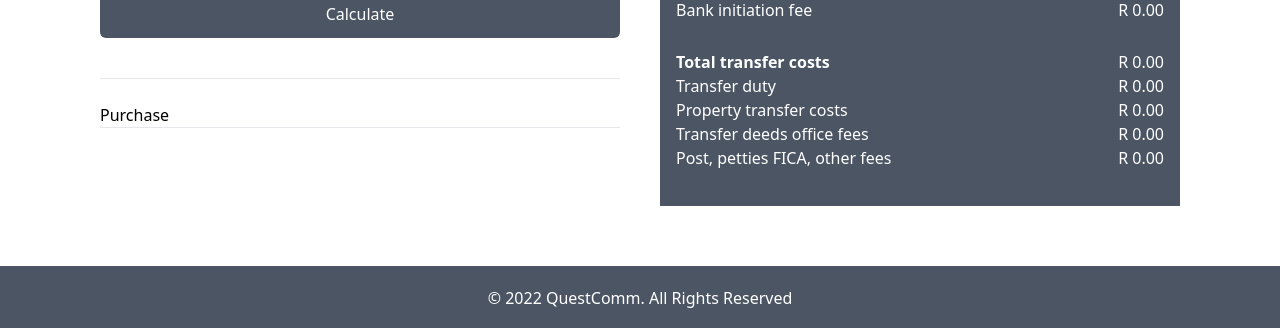
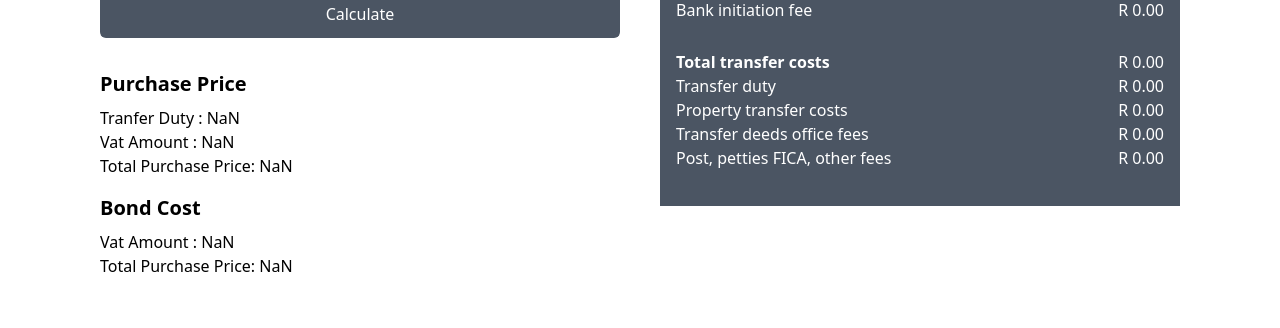
Before and after one commit to wandumi/BondCalculator, a Vue app: page / in a window 1280 px wide. Shown: the part 474-802 px from the top of the page. Built offline with nearby package versions, Linux system fonts and the light colour scheme; no server answers.

Commit message:
calculations working with the API

```diff
--- a/src/components/BondCalculator/CalculatorForm.vue
+++ b/src/components/BondCalculator/CalculatorForm.vue
@@ -89,15 +89,18 @@
 				</div>
 			</form>
 		</div>
-		<div class="mt-10">
-			<p>{{ bond }}</p>
-			<hr />
-			<br />
-
-			<span> Purchase </span>
-			<p>{{ purchase }}</p>
-			<hr />
-			<br />
+		<div class="mt-8">
+			<div class="mb-4">
+				<h3 class="text-xl text-black font-bold pb-2">Purchase Price</h3>
+				<p>Tranfer Duty : {{ transferDuty }}</p>
+				<p>Vat Amount : {{ totalVatPurchase }}</p>
+				<p>Total Purchase Price: {{ totalTransferCost }}</p>
+			</div>
+			<div>
+				<h3 class="text-xl text-black font-bold pb-2">Bond Cost</h3>
+				<p>Vat Amount : {{ totalVatBond }}</p>
+				<p>Total Purchase Price: {{ totalBondCost }}</p>
+			</div>
 		</div>
 	</div>
 </template>
@@ -109,11 +112,20 @@
 	export default {
 		name: "CalculatorForm",
 		created() {
+			// defaultSettings
+			axios
+				.get("http://127.0.0.1:8000/api/default_settings")
+				.then((response) => {
+					this.defaultData = response.data.data;
+				})
+				.catch((errors) => {
+					console.log("There was and error" + errors);
+				});
 			// bondSettings
 			axios
 				.get("http://127.0.0.1:8000/api/bond_settings")
 				.then((response) => {
-					this.bond = response.data.data;
+					this.bondData = response.data.data;
 				})
 				.catch((errors) => {
 					console.log("There was and error" + errors);
@@ -121,9 +133,9 @@
 
 			// purchaseSettings
 			axios
-				.get("http://127.0.0.1:8000/api/purchase_price_settings")
+				.get("http://127.0.0.1:8000/api/purchase_settings")
 				.then((response) => {
-					this.purchase = response.data.data;
+					this.purchaseData = response.data.data;
 				})
 				.catch((errors) => {
 					console.log("There was and error" + errors);
@@ -135,36 +147,36 @@
 
 		data() {
 			return {
-				bond: "",
-				purchase: "",
+				bondData: "",
+				purchaseData: "",
+				defaultData: "",
 				bondForm: {
 					purchase_price: "",
 					bond_amount: "",
 					interest_rate: "",
 				},
 
-				vat_amount: 15,
-				start_amount: 0,
-				end_amount: 0,
+				// default settings
+				defaultSettings: {
+					vat_amount: 0,
+					deeds_office: 0,
+					tarrif_fee: 0,
+					post_petties: 0,
+					search_fee: 0,
+				},
 
 				// Specific to the entity transfer cost
 				bondSettings: {
-					deeds_office: 0,
-					tarif_fee: 0,
-					search_fee: 0,
-					korbitec_gen_fee: 1200,
-					post_petties: 0,
-					rate_application: 0,
+					electronic_ins_fee: 0,
+					korbitec_gen_fee: 0,
 				},
 
 				// Specific to the entity bond cost
 				purchaseSettings: {
-					tarrif_fee: 0,
-					post_petties: 0,
-					search_fee: 0,
-					deeds_office: 0,
-					korbitec_gen_fee: 1200,
-					electronic_fee: 0,
+					start_amount: 0,
+					end_amount: 0,
+					rate_applications: 0,
+					korbitec_gen_fee: 0,
 				},
 			};
 		},
@@ -190,103 +202,242 @@
 		},
 		methods: {},
 		computed: {
-			// settings
-			setSettings() {},
+			// set default
+			setDefault() {
+				for (let i = 0; i < this.defaultData.length; i++) {
+					let deeds_office = this.defaultData[i].deeds_office;
+					let search_fee = this.defaultData[i].search_fee;
+					let tarrif_fee = this.defaultData[i].tarrif_fee;
+					let post_petties = this.defaultData[i].post_petties;
+
+					// set the values
+					this.defaultSettings.vat_amount = vat_amount;
+					this.defaultSettings.deeds_office = deeds_office;
+					this.defaultSettings.search_fee = search_fee;
+					this.defaultSettings.tarrif_fee = tarrif_fee;
+					this.defaultSettings.post_petties = post_petties;
+				}
+			},
+
 			// set bond
 			setBondSettings() {
 				// console.log(Array.isArray(this.bond));
-				for (let i = 0; i < this.bond.length; i++) {
-					const element = this.bond[i].post_petties;
-					let post_petties = this.bond[i].post_petties;
-					let search_fee = this.bond[i].search_fee;
-					let rates_application = this.bond[i].rates_application;
+				for (let i = 0; i < this.bondData.length; i++) {
+					const element = this.bondData[i].electronic_ins_fee;
+					// set a variables
+					let electronic_ins_fee = this.bondData[i].electronic_ins_fee;
+					let korbitec_gen_fee = this.bondData[i].korbitec_gen_fee;
 
-					this.bondSettings.post_petties = post_petties;
-					this.bondSettings.search_fee = search_fee;
-					this.bondSettings.rates_application = rates_application;
+					// pass variables
+					this.bondSettings.electronic_ins_fee = electronic_ins_fee;
+					this.bondSettings.korbitec_gen_fee = korbitec_gen_fee;
 				}
 			},
 
 			// set purchase
 			setPurchaseSettings() {
 				// console.log(Array.isArray(this.bond));
-				for (let i = 0; i < this.purchase.length; i++) {
-					const element = this.purchase[i].Tarrif_fee;
-					console.log("tarrif fee " + element);
+				for (let i = 0; i < this.purchaseData.length; i++) {
+					const element = this.purchaseData[i].start_amount;
 
-					let start_amount = this.purchase[i].Start_amount;
-					let end_amount = this.purchase[i].End_amount;
-					let tarrif_fee = this.purchase[i].Tarrif_fee;
-					let deeds_office = this.purchase[i].Deeds_office;
+					let start_amount = this.purchaseData[i].start_amount;
+					let end_amount = this.purchaseData[i].end_amount;
+					let rate_applications = this.purchaseData[i].rate_applications;
+					let korbitec_gen_fee = this.purchaseData[i].korbitec_gen_fee;
 
 					this.purchaseSettings.start_amount = start_amount;
 					this.purchaseSettings.end_amount = end_amount;
-					this.purchaseSettings.tarrif_fee = tarrif_fee;
-					this.purchaseSettings.deeds_office = deeds_office;
+					this.purchaseSettings.rate_applications = rate_applications;
+					this.purchaseSettings.korbitec_gen_fee = korbitec_gen_fee;
 				}
 			},
 
 			// Transfer Calculations
 			transferDuty() {
+				let vat;
+
+				for (let i = 0; i < this.defaultData.length; i++) {
+					const element = this.defaultData[i];
+					vat = element.vat_amount;
+				}
+
+				// console.log("the vat amount is " + vat);
 				// const =((A6-1250000)*0,06)+10500
 				const transferDuty =
-					parseInt((this.bondForm.purchase_price - 1250000) * 0.06) + 10500;
+					parseInt((this.bondForm.purchase_price - 1250000) * vat) + 10500;
 
 				return transferDuty;
 			},
 
-			vatCalculations() {
-				const transfer_cost_vat =
-					this.transferCost.tarif_fee +
-					this.transferCost.search_fee +
-					this.transferCost.korbitec_gen_fee +
-					this.transferCost.post_petties;
+			totalVatPurchase() {
+				// values
+				let vat = 15;
+				let tarrif_fee;
+				let search_fee;
+				let korbitec_gen_fee = 400;
+				let post_petties;
+
+				// default values
+				for (let i = 0; i < this.defaultData.length; i++) {
+					const element = this.defaultData[i];
+
+					// vat = element.vat_amount;
+					tarrif_fee = element.tarrif_fee;
+					search_fee = element.search_fee;
+					post_petties = element.post_petties;
+				}
+
+				let flotTarrif = parseFloat(tarrif_fee);
+				let flotsearch = parseFloat(search_fee);
+				let flotkorbitec = parseFloat(korbitec_gen_fee);
+				let flotpost = parseFloat(post_petties);
+
+				const totalCost = flotTarrif + flotsearch + flotkorbitec + flotpost;
+
+				// return totalCost;
+				return Number((totalCost * vat) / 100);
+			},
+
+			totalTransferCost() {
+				// values
+				let vat = 15;
+				let tarrif_fee;
+				let search_fee;
+				let post_petties;
+				let korbitec_gen_fee;
+				let rate_application;
+				let deeds_office;
+
+				// default values
+				for (let i = 0; i < this.defaultData.length; i++) {
+					const element = this.defaultData[i];
+
+					// vat = element.vat_amount;
+					tarrif_fee = element.tarrif_fee;
+					search_fee = element.search_fee;
+					post_petties = element.post_petties;
+					deeds_office = element.deeds_office;
+				}
+
+				// purchase values
+				for (let i = 0; i < this.purchaseData.length; i++) {
+					const element = this.purchaseData[i];
+
+					korbitec_gen_fee = element.korbitec_gen_fee;
+					rate_application = element.rate_applications;
+				}
+
+				let flottarrif = parseFloat(tarrif_fee);
+				let flotsearch = parseFloat(search_fee);
+				let flotkorbitec = parseFloat(korbitec_gen_fee);
+				let flotpost = parseFloat(post_petties);
+				let flotrate = parseFloat(rate_application);
+				let flotdeeds = parseFloat(deeds_office);
+
+				const total =
+					flottarrif +
+					flotsearch +
+					flotkorbitec +
+					flotpost +
+					flotrate +
+					flotdeeds;
+
+				return this.totalVatPurchase + this.transferDuty + total;
+			},
+
+			// bond Vat
+			totalVatBond() {
+				// values
+				let vat = 15;
+				let tarrif_fee;
+				let search_fee;
+				let korbitec_gen_fee;
+				let electronic_ins_fee;
+				let post_petties;
+
+				// default values
+				for (let i = 0; i < this.defaultData.length; i++) {
+					const element = this.defaultData[i];
+
+					// vat = element.vat_amount;
+					tarrif_fee = element.tarrif_fee;
+					search_fee = element.search_fee;
+					post_petties = element.post_petties;
+					electronic_ins_fee = element.electronic_ins_fee;
+				}
+
+				// bond values
+				for (let i = 0; i < this.bondData.length; i++) {
+					const element = this.bondData[i];
+
+					// vat = element.vat_amount;
+					korbitec_gen_fee = element.korbitec_gen_fee;
+					electronic_ins_fee = element.electronic_ins_fee;
+				}
+
+				let flotTarrif = parseFloat(tarrif_fee);
+				let flotsearch = parseFloat(search_fee);
+				let flotpost = parseFloat(post_petties);
+				let flotkorbitec = parseFloat(korbitec_gen_fee);
+				let flotelectronic = parseFloat(electronic_ins_fee);
+
+				const bondVatTotal =
+					flotTarrif + flotsearch + flotkorbitec + flotpost + flotelectronic;
+
+				return (bondVatTotal * vat) / 100;
+
 				// return transfer_cost_vat;
 				return parseFloat((transfer_cost_vat * this.vat_amount) / 100);
 			},
 
-			totalTransferCost() {
-				return (
-					this.transferDuty +
-					this.vatCalculations +
-					this.transferCost.tarif_fee +
-					this.transferCost.deeds_office +
-					this.transferCost.search_fee +
-					this.transferCost.korbitec_gen_fee +
-					this.transferCost.post_petties +
-					this.transferCost.rate_application
-				);
-			},
+			// Total for Bond Cost
+			totalBondCost() {
+				// values
+				let vat = 15;
+				let tarrif_fee;
+				let search_fee;
+				let post_petties;
+				let deeds_office;
+				let korbitec_gen_fee;
+				let electronic_ins_fee;
 
-			// Bond Caculations
-			bondDuty() {
-				// const =((A6-1250000)*0,06)+10500
-				const transferDuty =
-					parseInt((this.bondForm.purchase_price - 1250000) * 0.06) + 10500;
+				// default values
+				for (let i = 0; i < this.defaultData.length; i++) {
+					const element = this.defaultData[i];
 
-				return transferDuty;
-			},
+					// vat = element.vat_amount;
+					tarrif_fee = element.tarrif_fee;
+					search_fee = element.search_fee;
+					post_petties = element.post_petties;
+					deeds_office = element.deeds_office;
+				}
 
-			vatBondCalculations() {
-				const transfer_cost_vat =
-					this.bondCost.tarif_fee +
-					this.bondCost.search_fee +
-					this.bondCost.korbitec_gen_fee +
-					this.bondCost.electronic_fee +
-					this.bondCost.post_petties;
+				// bond values
+				for (let i = 0; i < this.bondData.length; i++) {
+					const element = this.bondData[i];
+
+					korbitec_gen_fee = element.korbitec_gen_fee;
+					electronic_ins_fee = element.electronic_ins_fee;
+				}
+
+				let flottarrif = parseFloat(tarrif_fee);
+				let flotsearch = parseFloat(search_fee);
+				let flotpost = parseFloat(post_petties);
+				let flotdeeds = parseFloat(deeds_office);
+				let flotkorbitec = parseFloat(korbitec_gen_fee);
+				let flotelectronic = parseFloat(electronic_ins_fee);
+
+				const bondCost =
+					this.totalVatBond +
+					flottarrif +
+					flotsearch +
+					flotpost +
+					flotdeeds +
+					flotkorbitec +
+					flotelectronic;
+
 				// return transfer_cost_vat;
-				return parseFloat((transfer_cost_vat * this.vat_amount) / 100);
-			},
-			totalBondCost() {
-				return (
-					this.vatBondCalculations +
-					this.bondCost.tarif_fee +
-					this.bondCost.search_fee +
-					this.bondCost.korbitec_gen_fee +
-					this.bondCost.post_petties +
-					this.bondCost.deeds_office +
-					this.bondCost.electronic_fee
-				);
+				return bondCost;
 			},
 		},
 	};
--- a/src/components/Settings/DefaultSettings.vue
+++ b/src/components/Settings/DefaultSettings.vue
@@ -114,7 +114,88 @@
 				</div>
 				<div>
 					<form @submit.prevent="onSubmit">
+						<div class="mb-7">
+							<p v-if="$v.$anyError" class="errorMessage">
+								Please fill out the required fields
+							</p>
+						</div>
 						<div class="grid grid-cols-1 gap-4">
+							<!-- Vat Amount -->
+							<label class="block">
+								<span class="text-gray-700">Vat Amount</span>
+								<input
+									type="text"
+									class="mt-1 block w-full rounded-md bg-gray-100 border-transparent focus:border-gray-500 focus:bg-white focus:ring-0"
+									placeholder="Please enter deed office fee"
+									v-model.number="defaultSettings.vat_amount"
+									v-model.trim="$v.defaultSettings.vat_amount.$model"
+									@blur="$v.defaultSettings.vat_amount.$touch()"
+									:class="{ error: $v.defaultSettings.vat_amount.$error }"
+								/>
+								<div v-if="$v.defaultSettings.vat_amount.$error">
+									<p
+										class="text-red-600 text-sm p-2 rounded-md"
+										v-if="!$v.defaultSettings.vat_amount.required"
+									>
+										Please enter the Vat Amount Fee
+									</p>
+
+									<p
+										class="text-red-600 text-sm p-2 rounded-md"
+										v-if="!$v.defaultSettings.vat_amount.minLength"
+									>
+										Name must have at least
+										{{ $v.defaultSettings.vat_amount.$params.minLength.min }}
+										numbers.
+									</p>
+
+									<p
+										class="text-red-600 text-sm p-2 rounded-md"
+										v-show="!$v.defaultSettings.vat_amount.numeric"
+									>
+										It only accepts numbers
+									</p>
+								</div>
+							</label>
+
+							<!-- Search Amount -->
+							<label class="block">
+								<span class="text-gray-700">Search Fee</span>
+								<input
+									type="text"
+									class="mt-1 block w-full rounded-md bg-gray-100 border-transparent focus:border-gray-500 focus:bg-white focus:ring-0"
+									placeholder="Please enter deed office fee"
+									v-model.number="defaultSettings.search_fee"
+									v-model.trim="$v.defaultSettings.search_fee.$model"
+									@blur="$v.defaultSettings.search_fee.$touch()"
+									:class="{ error: $v.defaultSettings.search_fee.$error }"
+								/>
+								<div v-if="$v.defaultSettings.search_fee.$error">
+									<p
+										class="text-red-600 text-sm p-2 rounded-md"
+										v-if="!$v.defaultSettings.search_fee.required"
+									>
+										Please enter the Search Fee
+									</p>
+
+									<p
+										class="text-red-600 text-sm p-2 rounded-md"
+										v-if="!$v.defaultSettings.search_fee.minLength"
+									>
+										Name must have at least
+										{{ $v.defaultSettings.search_fee.$params.minLength.min }}
+										numbers.
+									</p>
+
+									<p
+										class="text-red-600 text-sm p-2 rounded-md"
+										v-show="!$v.defaultSettings.search_fee.numeric"
+									>
+										It only accepts numbers
+									</p>
+								</div>
+							</label>
+
 							<!-- Deeds Office -->
 							<label class="block">
 								<span class="text-gray-700">Deeds Office</span>
@@ -147,6 +228,44 @@
 									<p
 										class="text-red-600 text-sm p-2 rounded-md"
 										v-show="!$v.defaultSettings.deeds_office.numeric"
+									>
+										It only accepts numbers
+									</p>
+								</div>
+							</label>
+
+							<!-- Post Petties -->
+							<label class="block">
+								<span class="text-gray-700">Post Petties</span>
+								<input
+									type="text"
+									class="mt-1 block w-full rounded-md bg-gray-100 border-transparent focus:border-gray-500 focus:bg-white focus:ring-0"
+									placeholder="Please enter deed office fee"
+									v-model.number="defaultSettings.post_petties"
+									v-model.trim="$v.defaultSettings.post_petties.$model"
+									@blur="$v.defaultSettings.post_petties.$touch()"
+									:class="{ error: $v.defaultSettings.post_petties.$error }"
+								/>
+								<div v-if="$v.defaultSettings.post_petties.$error">
+									<p
+										class="text-red-600 text-sm p-2 rounded-md"
+										v-if="!$v.defaultSettings.post_petties.required"
+									>
+										Please enter the Post Petties Fee
+									</p>
+
+									<p
+										class="text-red-600 text-sm p-2 rounded-md"
+										v-if="!$v.defaultSettings.post_petties.minLength"
+									>
+										Name must have at least
+										{{ $v.defaultSettings.post_petties.$params.minLength.min }}
+										numbers.
+									</p>
+
+									<p
+										class="text-red-600 text-sm p-2 rounded-md"
+										v-show="!$v.defaultSettings.post_petties.numeric"
 									>
 										It only accepts numbers
 									</p>
@@ -243,7 +362,7 @@
 			defaultSettings: {
 				vat_amount: {
 					required,
-					minLength: minLength(3),
+					minLength: minLength(1),
 					decimal,
 				},
 				deeds_office: {
@@ -274,7 +393,7 @@
 				if (!this.$v.$invalid) {
 					axios
 						.post(
-							"http://127.0.0.1:8000/api/bond_settings",
+							"http://127.0.0.1:8000/api/default_settings",
 							this.defaultSettings
 						)
 						.then((response) => {
```
Also changed, not shown: src/components/Settings/BondSettings.vue (+6 -4 lines), src/components/Settings/Purchaseprice.vue (+7 -5 lines).
